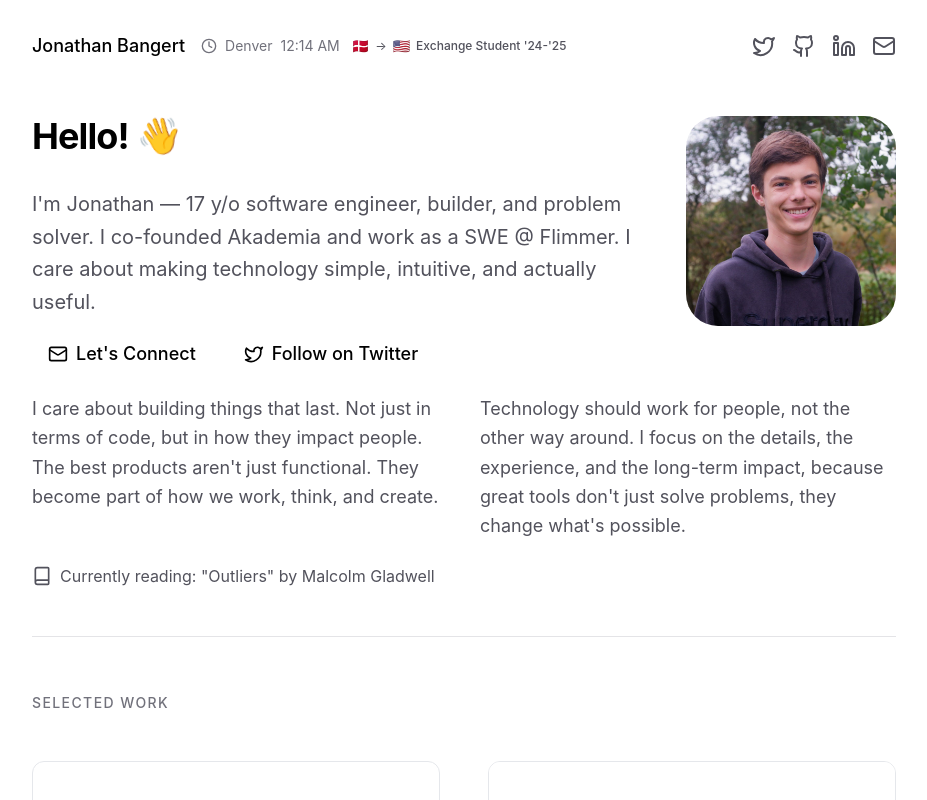
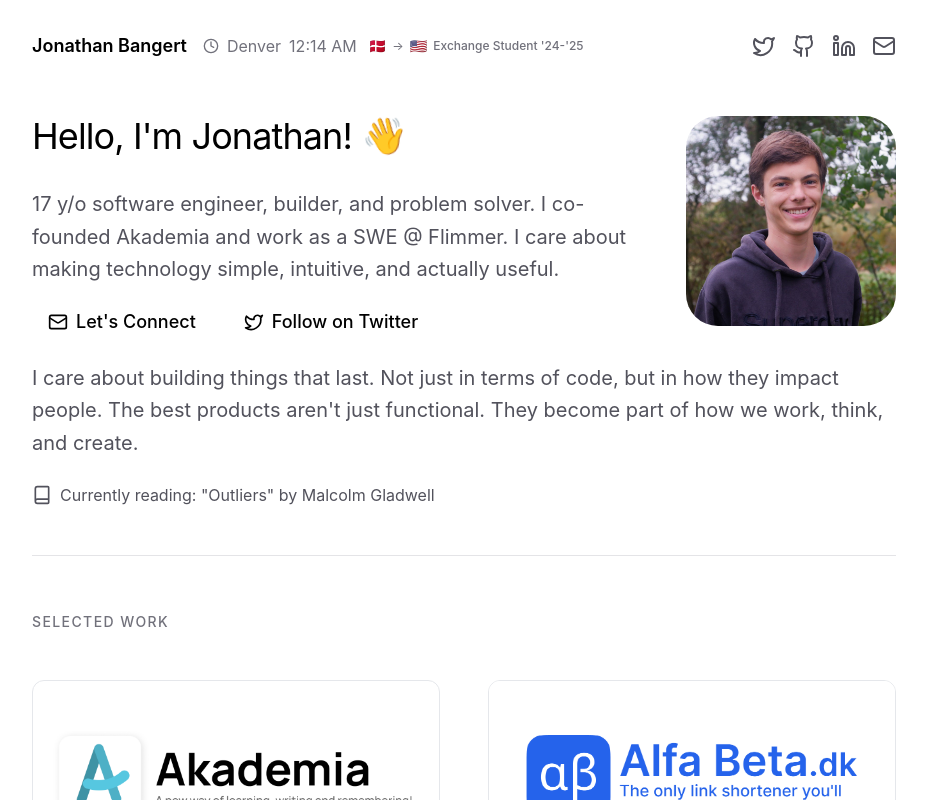
Before and after one commit to jonbng/folio, a Next.js app: page / in a window 1280 px wide. Shown: the top 800 px of the page, without its empty margins (176-1103 px from the left). Built offline with nearby package versions, Linux system fonts and the light colour scheme.

Commit message:
Optimization

```diff
--- a/src/app/layout.tsx
+++ b/src/app/layout.tsx
@@ -10,7 +10,6 @@ export const metadata: Metadata = {
   keywords: ["Jonathan Bangert", "folio", "portfolio", "website"],
   creator: "Jonathan Bangert",
   publisher: "Jonathan Bangert",
-  themeColor: "#ffffff",
   formatDetection: {
     url: true,
     date: false,
--- a/src/app/page.tsx
+++ b/src/app/page.tsx
@@ -81,9 +81,9 @@ export default function Home() {
               }
             >
               <div className="flex flex-row items-center gap-4">
-                <h1 className="text-lg font-medium">Jonathan Bangert</h1>
+                <h1 className="text-lg font-semibold">Jonathan Bangert</h1>
                 <div className="hidden sm:flex items-center gap-3">
-                  <div className="flex items-center gap-2 text-sm text-zinc-500">
+                  <div className="flex items-center gap-2 text-zinc-500">
                     <Clock className="w-4 h-4" />
                     <span>Denver</span>
                     <span>{denverTime}</span>
@@ -132,13 +132,13 @@ export default function Home() {
             <section className="mb-6">
               <div className="flex flex-col-reverse sm:flex-row items-start gap-8 sm:gap-12 mb-5">
                 <div className="flex-1">
-                  <h2 className="text-4xl font-bold tracking-tight mb-8">
-                    Hello! <span className="wave">👋</span>
+                  <h2 className="text-4xl font-normal tracking-tight mb-8">
+                    Hello, I&apos;m Jonathan! <span className="wave">👋</span>
                   </h2>
                   <p className="text-xl text-zinc-600 leading-relaxed mb-4">
-                    I&apos;m Jonathan — 17 y/o software engineer, builder, and problem
-                    solver. I co-founded Akademia and work as a SWE @ Flimmer. I
-                    care about making technology simple, intuitive, and actually
+                    17 y/o software engineer, builder, and problem solver. I
+                    co-founded Akademia and work as a SWE @ Flimmer. I care
+                    about making technology simple, intuitive, and actually
                     useful.
                   </p>
                   <div className="flex flex-wrap gap-4">
@@ -168,23 +168,23 @@ export default function Home() {
                   />
                 </div>
               </div>
-              <div className="grid grid-cols-1 sm:grid-cols-2 gap-8 mt-4">
+              <div className="mt-4">
                 <div className="space-y-4">
-                  <p className="text-lg text-zinc-600 leading-relaxed">
+                  <p className="text-xl text-zinc-600 leading-relaxed">
                     I care about building things that last. Not just in terms of
                     code, but in how they impact people. The best products
-                    aren&apos;t just functional. They become part of how we work,
-                    think, and create.
+                    aren&apos;t just functional. They become part of how we
+                    work, think, and create.
                   </p>
                 </div>
-                <div className="space-y-4">
+                {/* <div className="space-y-4">
                   <p className="text-lg text-zinc-600 leading-relaxed">
                     Technology should work for people, not the other way around.
                     I focus on the details, the experience, and the long-term
                     impact, because great tools don&apos;t just solve problems,
                     they change what&apos;s possible.
                   </p>
-                </div>
+                </div> */}
               </div>
             </section>
 
--- a/src/components/contact-button.tsx
+++ b/src/components/contact-button.tsx
@@ -1,7 +1,6 @@
 "use client";
 
-import type React from "react";
-import { useState, useEffect, useMemo } from "react";
+import React, { useState, useEffect } from "react";
 import { Button } from "./ui/button";
 
 const cursors = [
@@ -49,18 +48,31 @@ const shuffleArray = (array: string[]) => {
 };
 
 const useChangingCursor = () => {
+  // mounted flag to delay randomized behavior until client-side
+  const [mounted, setMounted] = useState(false);
   const [cursorIndex, setCursorIndex] = useState(0);
-  const scrambledCursors = useMemo(() => shuffleArray(cursors), []);
+  const [scrambledCursors, setScrambledCursors] = useState<string[]>([
+    "default",
+  ]);
 
   useEffect(() => {
+    // set mounted flag to true once on client
+    setMounted(true);
+
+    // Only perform the randomization on client
+    const shuffled = shuffleArray(cursors);
+    setScrambledCursors(shuffled);
+
+    // Set up the interval for changing cursor every 250ms
     const interval = setInterval(() => {
-      setCursorIndex((prevIndex) => (prevIndex + 1) % scrambledCursors.length);
-    }, 250); // Changed from 500ms to 250ms
+      setCursorIndex((prevIndex) => (prevIndex + 1) % shuffled.length);
+    }, 250);
 
     return () => clearInterval(interval);
-  }, [scrambledCursors]);
+  }, []);
 
-  return scrambledCursors[cursorIndex];
+  // On the server (or before mounting), always return "default" to match SSR
+  return mounted ? scrambledCursors[cursorIndex] : "default";
 };
 
 export const ContactButton: React.FC = () => {
--- a/src/components/exchange-year-badge.tsx
+++ b/src/components/exchange-year-badge.tsx
@@ -8,7 +8,7 @@ export default function ExchangeYearBadge() {
       initial={{ opacity: 0, y: -10 }}
       animate={{ opacity: 1, y: 0 }}
       transition={{ duration: 0.5 }}
-      className="inline-flex items-center gap-1.5 text-sm text-zinc-600 dark:text-zinc-400"
+      className="inline-flex items-center gap-1.5 text-sm text-zinc-500"
     >
       <span>🇩🇰</span>
       <span className="text-xs">→</span>
```
